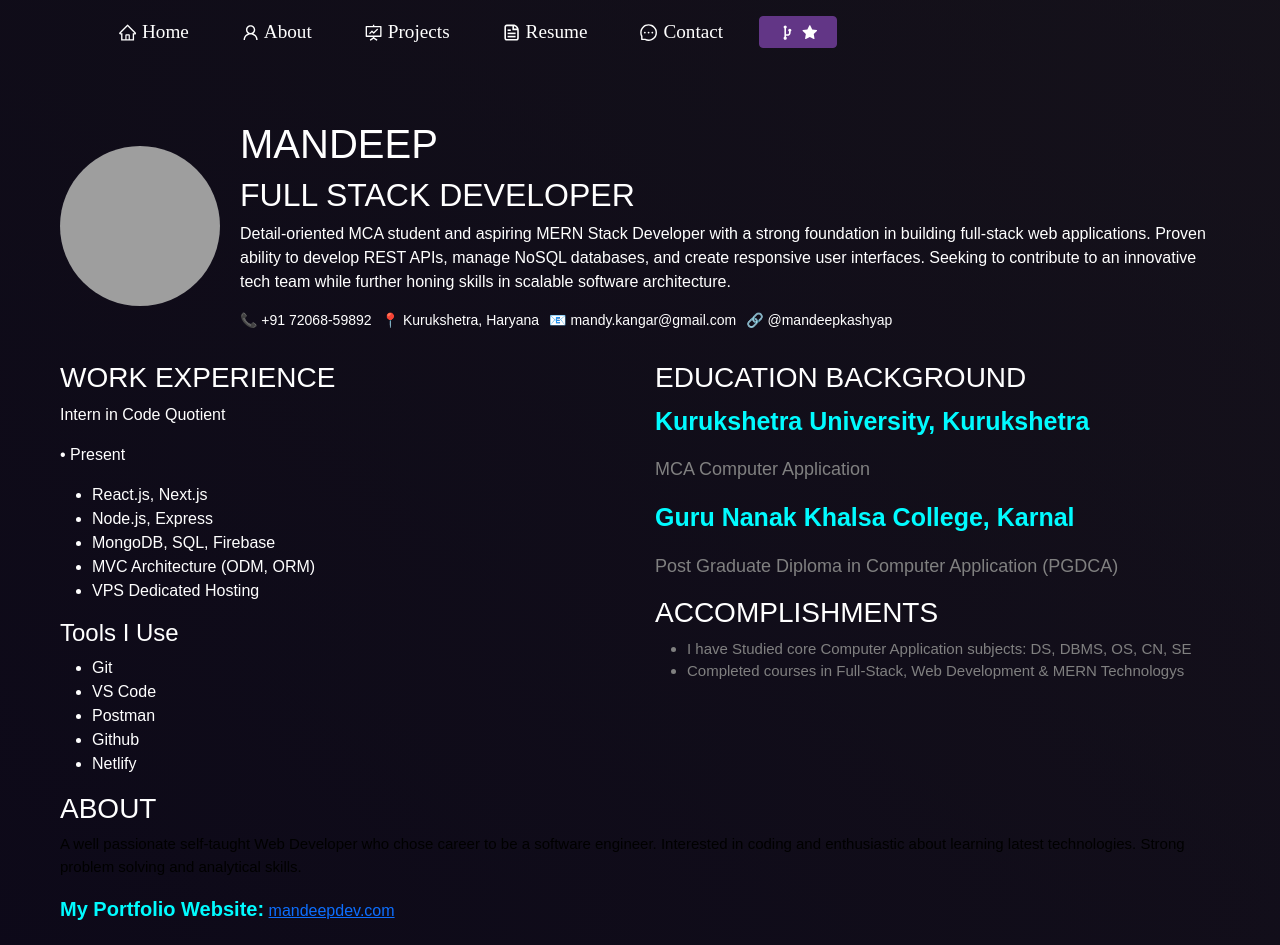
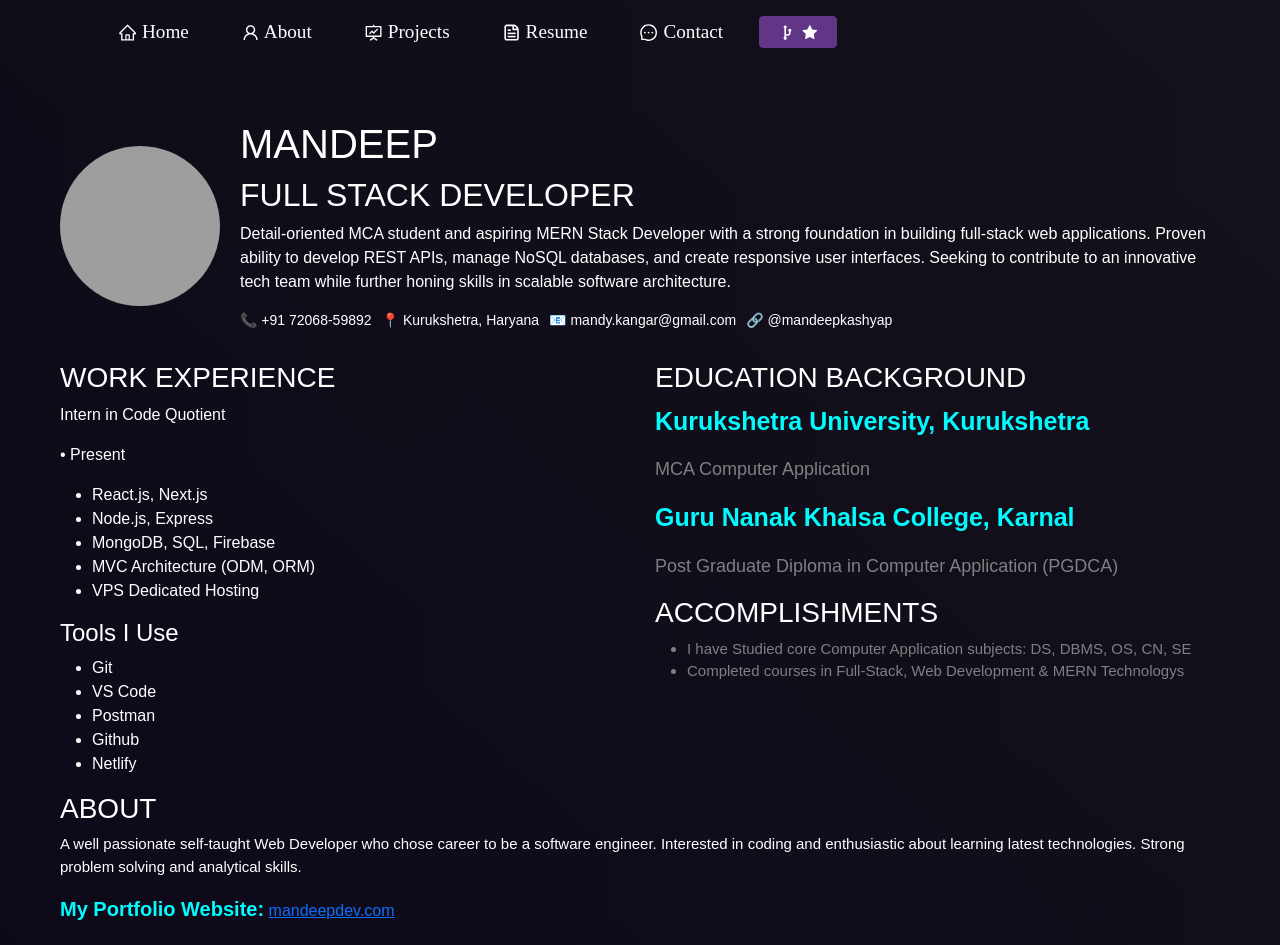
Before and after one commit to mandeep522-dotDev/Portfolio, a React (Create React App) app: page /resume in a window 1280 px wide. Shown: the top 945 px of the page. Built offline with nearby package versions, Linux system fonts and the light colour scheme; grey boxes are pictures that could not be loaded.

Commit message:
change about color

```diff
--- a/src/Pages/Resume.js
+++ b/src/Pages/Resume.js
@@ -85,7 +85,7 @@ function Resume() {
         {/* ABOUT */}
         <div className="about">
           <h3>ABOUT</h3>
-          <p style={{color: "black", fontSize: "15px"}}>
+          <p style={{color: "white", fontSize: "15px"}}>
             A well passionate self-taught Web Developer who chose career to be a
             software engineer. Interested in coding and enthusiastic about
             learning latest technologies. Strong problem solving and analytical
@@ -94,7 +94,7 @@ function Resume() {
 
           <p className="links">
             <strong style={{color: "#01fbff", fontSize: "20px"}}>My Portfolio Website:</strong>{" "}
-            <a href="https://mandeepdev.com">mandeepdev.com</a>
+            <a href="hhttps://mandeepdev.netlify.app/">mandeepdev.com</a>
           </p>
 
           <p className="links">
```
